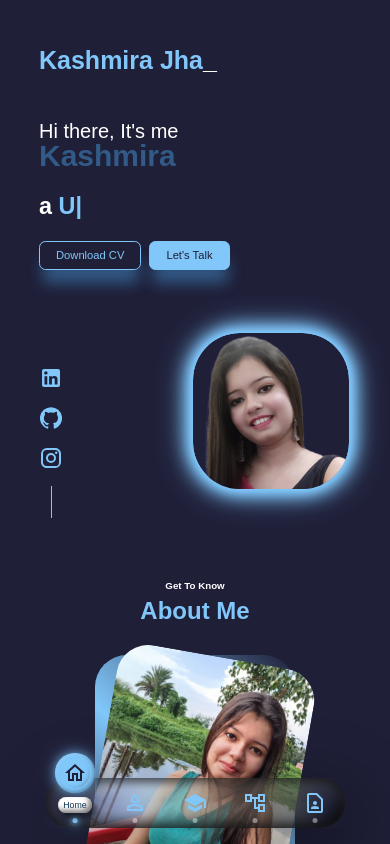
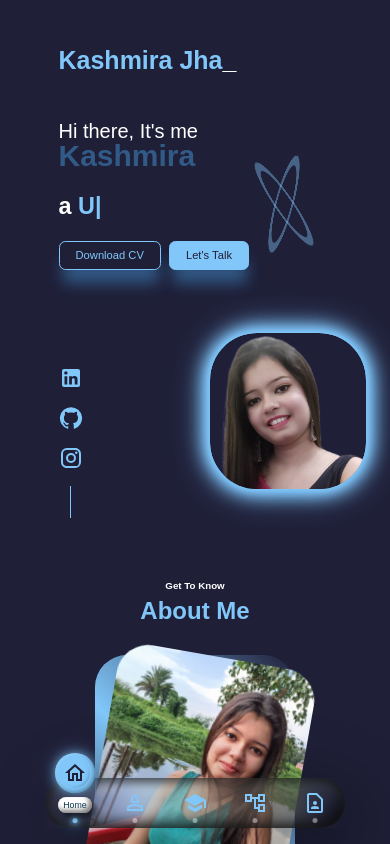
Before and after one commit to Kashmirajha2001/portfolio, a React (Vite) app: page / in a window 390 px wide. Shown: the top 844 px of the page. Built offline with nearby package versions, Linux system fonts and the light colour scheme.

Commit message:
added spinner

```diff
--- a/src/about/About.jsx
+++ b/src/about/About.jsx
@@ -10,7 +10,7 @@ import { useInView } from "react-intersection-observer";
 
 const About = () => {
   const [ref, inView] = useInView({
-    threshold: 0,
+    threshold: 0.1,
     triggerOnce: false,
   });
 
@@ -32,7 +32,7 @@ const About = () => {
           animate={inView ? "visible" : "hidden"}
           variants={variantAbout}
           exit="hidden"
-          transition={{ duration: 2 }}
+          transition={{ duration: 1 }}
           ref={ref}
           className="about_me_img"
         >
--- a/src/intro/Intro.jsx
+++ b/src/intro/Intro.jsx
@@ -6,10 +6,9 @@ import { useEffect, useRef } from "react";
 import CTA from "./CTA";
 import Image from "./Image";
 import { motion } from "framer-motion";
-// import CircleLoader from "react-spinners/CircleLoader";
+import RingLoader from "react-spinners/RingLoader";
 
 const Intro = () => {
-  // const [loading, setLoading] = useState(false);
   const textRef = useRef(null);
 
   useEffect(() => {
@@ -21,12 +20,6 @@ const Intro = () => {
       loop: true,
       typeSpeed: 50,
     });
-
-    // setLoading(true);
-    // setTimeout(() => {
-    //   setLoading(false);
-    // }, 2000);
-
     return () => {
       typed.destroy();
     };
@@ -51,10 +44,10 @@ const Intro = () => {
         </h3>
         <CTA />
         <Social />
-      {/* <div className="spinners">
-        <CircleLoader color={"#81c7fa"} loading={loading} size={100} />
-      </div> */}
       </motion.div>
+      <div className="spinners">
+        <RingLoader color={"var(--color-primary"} size={100} className="RingLoader"/>
+      </div>
       <div className="intro_right">
         <Image />
       </div>
--- a/src/intro/intro.css
+++ b/src/intro/intro.css
@@ -69,11 +69,19 @@
     background: var(--color-primary);
 }
 
+.intro_page .spinners{
+    height: 70px;
+    width: 70px;
+    position: absolute;
+    left: 45%;
+    top: 65%;
+}
+
 .intro_page .intro_right{
     position: relative;
     flex:1;
     display: flex;
-    margin-top: 2rem;
+    /* margin-top: 2rem; */
     align-items:center;
     justify-content: center;
     right: 5%;
@@ -96,11 +104,16 @@
 @media screen and (max-width:900px){
     .intro_left{
         line-height: 1;
+        padding-left: 10%;
     }
     .intro_left h3{
         font-size: 3.5vw;
         top: 6rem;
         line-height: 3;
+    }
+
+    .intro_page .spinners{
+        left: 40%;
     }
 
     .intro_page .intro_right{
@@ -110,10 +123,6 @@
 
     .intro_right .image{
         width: 30vw;
-    }
-
-    .intro_page .intro_left{
-        padding-left: 10%;
     }
 }
 
@@ -140,6 +149,10 @@
         margin-top: 6rem;
     }
 
+    .intro_page .spinners{
+        left: 30%;
+    }
+
     .intro_page .intro_right{
         margin-top: 16rem;
     }
@@ -162,6 +175,17 @@
         font-size: 30px;
     }
 
+    .intro_page .spinners{
+        top:20%;
+        left:60%;
+    }
+
+    /* .spinners .RingLoader{
+        size: 10;
+        height: 10px;
+        width: 10px;
+    } */
+
     .intro_page .intro_right{
         right: 10%;
     }
@@ -173,7 +197,7 @@
 
 @media screen and (max-width:360px){
     .intro_page .intro_right{
-        right: 15%;
+        right: 20%;
     }
 }
 
```
